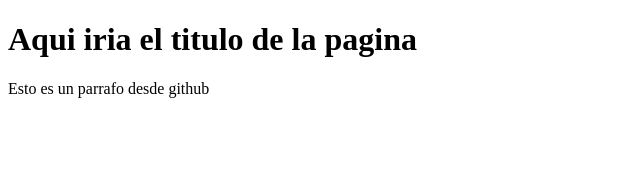
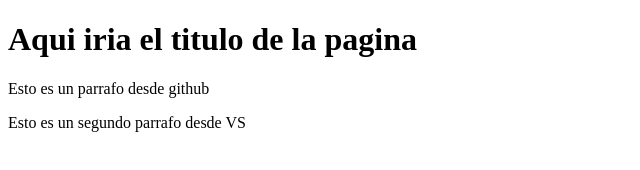
Before and after one commit to cscjesus/proyecto-web-empresa-C, a plain HTML site: page index.html in a window 1280 px wide. Shown: the whole page, without its empty margins (0-640 px from the left). Drawn offline with Linux system fonts and the light colour scheme.

Commit message:
Agregando segundo parrafo

```diff
--- a/index.html
+++ b/index.html
@@ -8,5 +8,6 @@
 <body>
   <h1>Aqui iria el titulo de la pagina</h1>
   <p>Esto es un parrafo desde github</p>
+  <p>Esto es un segundo parrafo desde VS</p>
 </body>
 </html>
```
